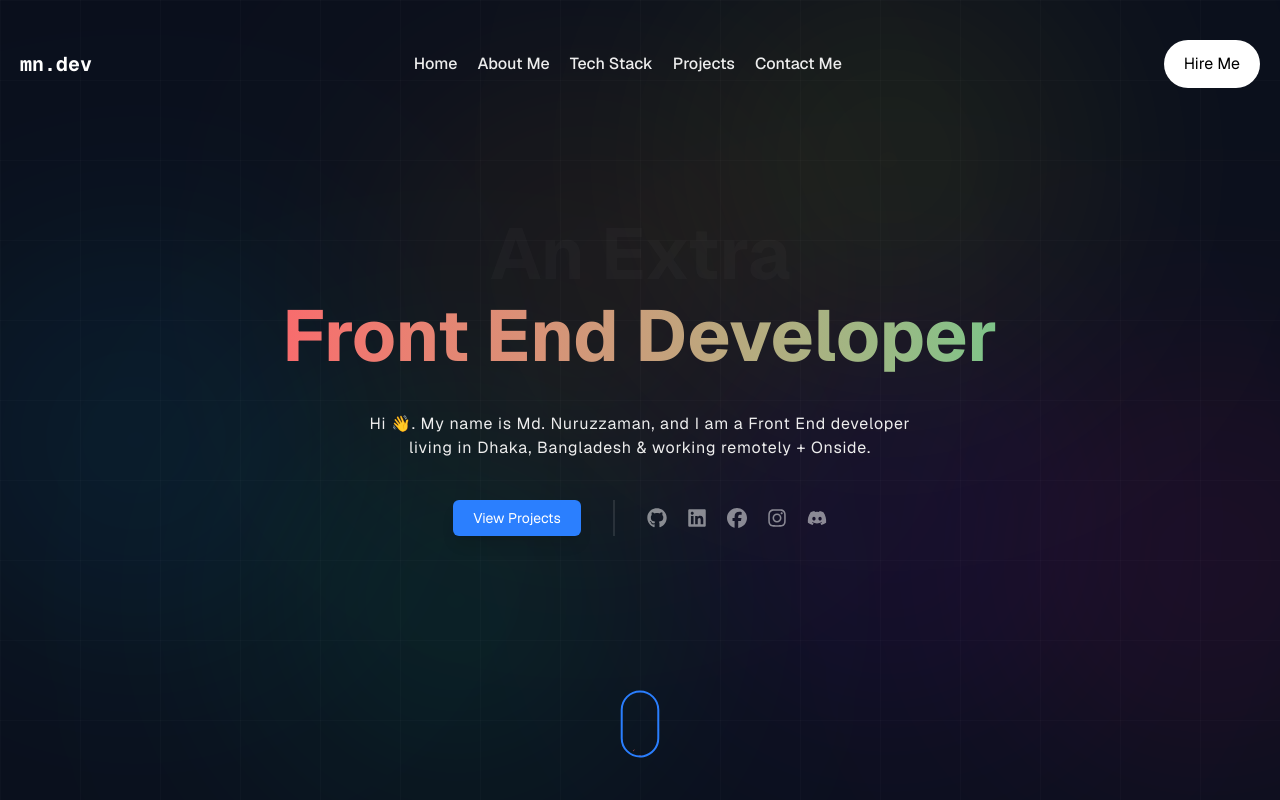
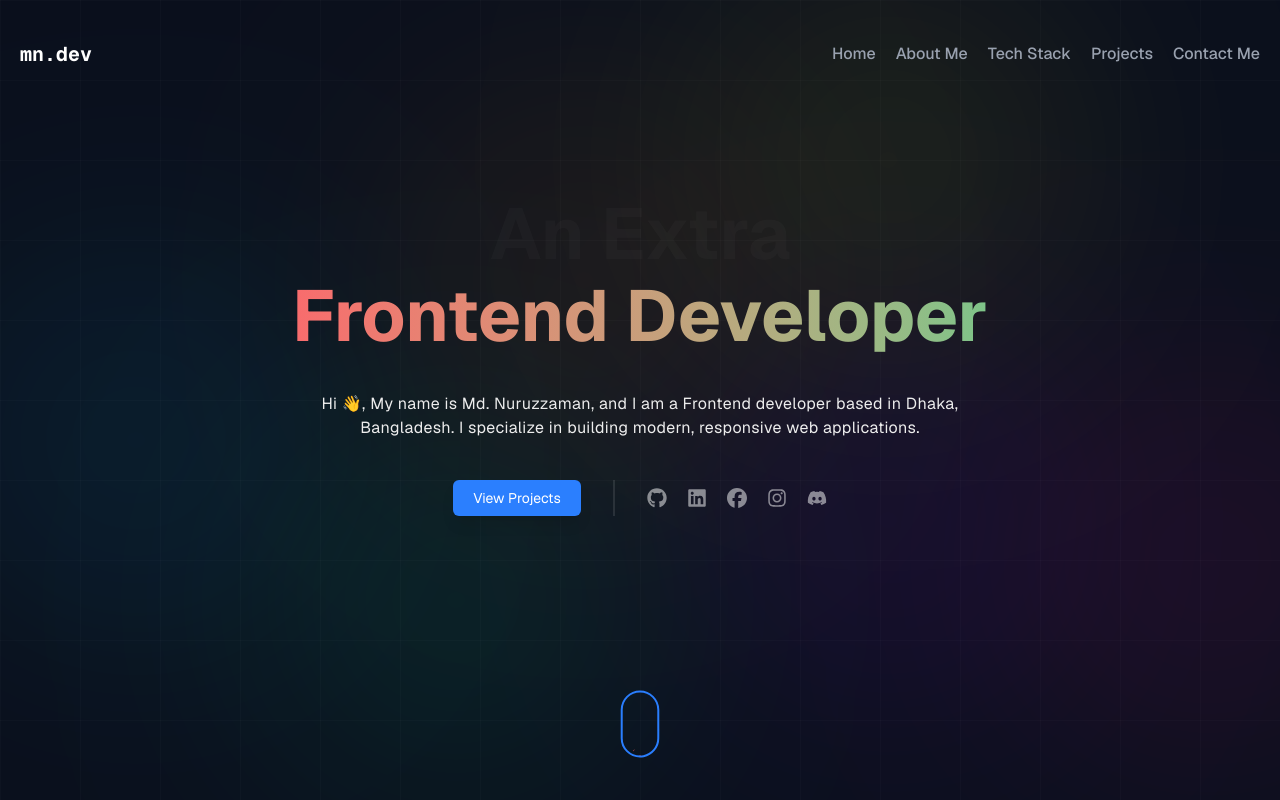
Before and after one commit to mdnuruzzamannirob/Portfolio, a Next.js app: page / in a window 1280 px wide. Shown: the top 800 px of the page. Built offline with nearby package versions, Linux system fonts and the light colour scheme.

Commit message:
update banner, footer  and header

```diff
--- a/src/components/Banner.tsx
+++ b/src/components/Banner.tsx
@@ -40,12 +40,15 @@ export default function Banner() {
           </motion.h1>
         </AnimatePresence>
         <h1 className="animate-gradient from-primary via-secondary to-tertiary mt-2 bg-gradient-to-r bg-clip-text text-3xl font-bold text-transparent sm:mt-3 sm:text-5xl md:mt-5 md:text-6xl lg:text-7xl">
-          Front End Developer
+          Frontend Developer
         </h1>
-        <p className="my-5 text-xs tracking-wider sm:mt-8 md:my-10 md:text-sm lg:text-base">
-          Hi 👋. My name is Md. Nuruzzaman, and I am a Front End developer{' '}
+        <p className="my-5 text-xs tracking-wide sm:mt-8 md:my-10 md:text-sm lg:text-base">
+          Hi 👋, My name is Md. Nuruzzaman, and I am a Frontend developer based in Dhaka,{' '}
           <br className="max-sm:hidden" />
-          living in Dhaka, Bangladesh & working remotely + Onside.
+          Bangladesh. I specialize in building modern, responsive web applications.
+          {/* Hi 👋. My name is Md. Nuruzzaman, and I am a Front End developer{' '}
+          <br className="max-sm:hidden" />
+          living in Dhaka, Bangladesh & working remotely + Onside. */}
         </p>
         <div className="flex items-center gap-8 max-sm:flex-col">
           <button
--- a/src/components/Footer.tsx
+++ b/src/components/Footer.tsx
@@ -14,7 +14,10 @@ const Footer = () => {
 
       <ul className="flex gap-5 max-lg:flex-col lg:justify-center">
         {navLinks.map((link, index) => (
-          <li key={index} className="text-sm font-medium whitespace-nowrap">
+          <li
+            key={index}
+            className="text-sm font-medium whitespace-nowrap transition hover:text-white"
+          >
             <button onClick={() => smoothScroll(link.href)}>{link.label}</button>
           </li>
         ))}
--- a/src/components/Header.tsx
+++ b/src/components/Header.tsx
@@ -4,10 +4,7 @@ import { useState, useRef } from 'react';
 import { navLinks } from '@/constants';
 import LogoName from './LogoName';
 import { useSmoothScroll } from '@/hooks/useSmoothScroll';
-import { BiCloset, BiMenu } from 'react-icons/bi';
 import { useClickOutside } from '@/hooks/useClickOutside';
-import { HiMenu } from 'react-icons/hi';
-import { RiMenuLine } from 'react-icons/ri';
 import { AiOutlineClose, AiOutlineMenu } from 'react-icons/ai';
 
 const Header = () => {
@@ -28,18 +25,13 @@ const Header = () => {
           <li key={index} className="font-medium">
             <button
               onClick={() => smoothScroll(link.href)}
-              className="transition hover:text-gray-300"
+              className="text-gray-400 transition hover:text-white"
             >
               {link.label}
             </button>
           </li>
         ))}
       </ul>
-
-      {/* Hire Me button (desktop) */}
-      <button className="hidden rounded-full bg-white px-5 py-3 text-black transition hover:bg-gray-200 md:block">
-        Hire Me
-      </button>
 
       {/* Mobile menu button */}
       <button
@@ -53,12 +45,11 @@ const Header = () => {
       {isOpen && (
         <div
           ref={menuRef}
-          className="absolute top-16 left-0 z-50 w-full rounded-xl bg-zinc-800 p-5 md:hidden"
+          className="absolute top-16 left-0 z-50 flex w-full flex-col gap-5 rounded-xl bg-zinc-800 p-5 md:hidden"
         >
-          <ul className="flex flex-col gap-4">
           {navLinks.map((link, index) => (
-              <li key={index}>
             <button
+              key={index}
               onClick={() => {
                 smoothScroll(link.href);
                 setIsOpen(false);
@@ -67,13 +58,7 @@ const Header = () => {
             >
               {link.label}
             </button>
-              </li>
           ))}
-          </ul>
-
-          <button className="mt-6 w-full rounded-full bg-white px-5 py-3 text-black transition hover:bg-gray-200">
-            Download Resume
-          </button>
         </div>
       )}
     </header>
```
Lines whose indentation alone changed are shown as unchanged.
